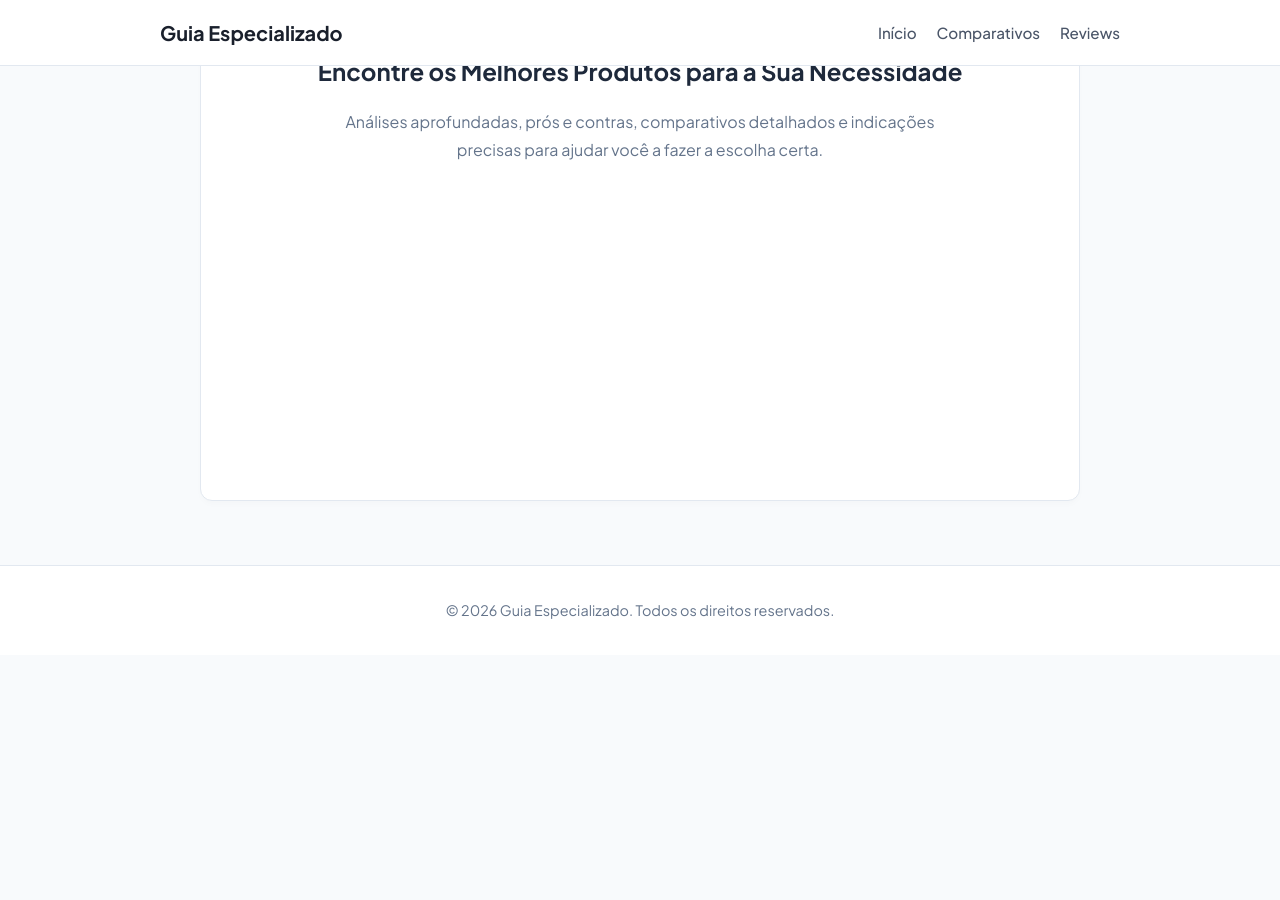
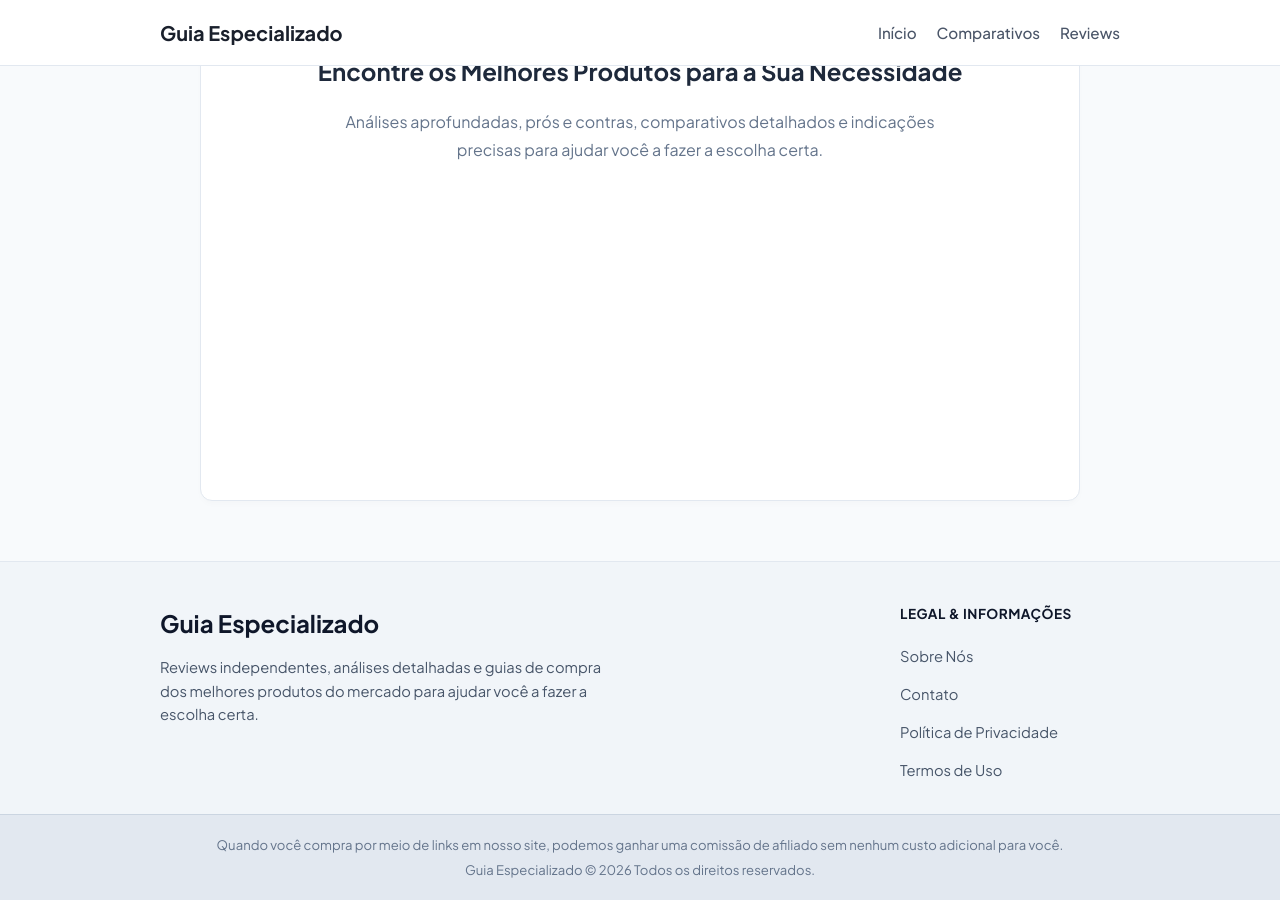
Before and after one commit to membroequipe/SiteReview, a Jekyll site: the page built from index.html, in a window 1280 px wide and 900 px high, scrolled down 153 px. Built offline with Jekyll 4.4.1, drawn with Linux system fonts in a browser that asks for light colours; before the commit the page ends 900 px from its top, so only the background shows below that.

Commit message:
Update default.html

```diff
--- a/_layouts/default.html
+++ b/_layouts/default.html
@@ -37,10 +37,41 @@
         {{ content }}
     </main>
 
-    <!-- Rodapé -->
-    <footer class="site-footer">
-        <div class="footer-container">
-            <p>&copy; {{ 'now' | date: "%Y" }} Guia Especializado. Todos os direitos reservados.</p>
+    <!-- Rodapé Estilo Profissional -->
+    <footer style="background-color: #f1f5f9; color: #334155; font-family: 'Plus Jakarta Sans', sans-serif; border-top: 1px solid #e2e8f0; margin-top: 60px;">
+        <div style="max-width: 1000px; margin: 0 auto; padding: 40px 20px 30px 20px; display: flex; flex-wrap: wrap; justify-content: space-between; gap: 40px;">
+
+            <!-- Coluna 1: Marca e Apresentação -->
+            <div style="flex: 1 1 380px; max-width: 450px;">
+                <h3 style="font-size: 1.5rem; font-weight: 700; color: #0f172a; margin: 0 0 12px 0;">Guia Especializado</h3>
+                <p style="font-size: 0.92rem; line-height: 1.6; color: #475569; margin: 0 0 20px 0;">
+                    Reviews independentes, análises detalhadas e guias de compra dos melhores produtos do mercado para ajudar você a fazer a escolha certa.
+                </p>
+            </div>
+
+            <!-- Coluna 2: Legal & Informações -->
+            <div style="flex: 0 1 220px;">
+                <h4 style="font-size: 0.85rem; font-weight: 700; text-transform: uppercase; tracking: 0.05em; color: #0f172a; margin: 0 0 16px 0; letter-spacing: 0.5px;">Legal & Informações</h4>
+                <ul style="list-style: none; padding: 0; margin: 0; display: flex; flex-direction: column; gap: 10px;">
+                    <li><a href="{{ '/sobre/' | relative_url }}" style="text-decoration: none; color: #475569; font-size: 0.92rem; transition: color 0.2s;">Sobre Nós</a></li>
+                    <li><a href="{{ '/contato/' | relative_url }}" style="text-decoration: none; color: #475569; font-size: 0.92rem; transition: color 0.2s;">Contato</a></li>
+                    <li><a href="{{ '/politica-de-privacidade/' | relative_url }}" style="text-decoration: none; color: #475569; font-size: 0.92rem; transition: color 0.2s;">Política de Privacidade</a></li>
+                    <li><a href="{{ '/termos-de-uso/' | relative_url }}" style="text-decoration: none; color: #475569; font-size: 0.92rem; transition: color 0.2s;">Termos de Uso</a></li>
+                </ul>
+            </div>
+
+        </div>
+
+        <!-- Linha Inferior: Divulgação de Afiliado e Copyright -->
+        <div style="border-top: 1px solid #cbd5e1; padding: 20px; text-align: center; background-color: #e2e8f0; font-size: 0.82rem; color: #64748b; line-height: 1.5;">
+            <div style="max-width: 1000px; margin: 0 auto;">
+                <p style="margin: 0 0 6px 0;">
+                    Quando você compra por meio de links em nosso site, podemos ganhar uma comissão de afiliado sem nenhum custo adicional para você.
+                </p>
+                <p style="margin: 0;">
+                    Guia Especializado &copy; {{ 'now' | date: "%Y" }} Todos os direitos reservados.
+                </p>
+            </div>
         </div>
     </footer>
 
```
